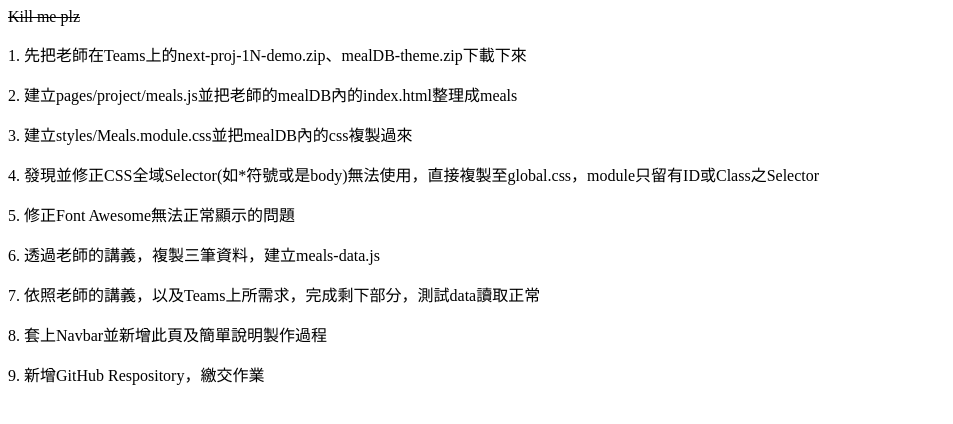
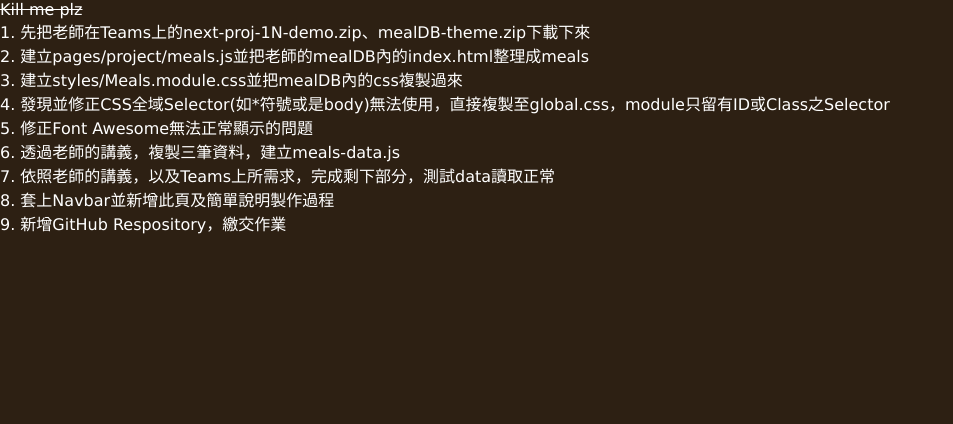
Before and after one commit to 208417021/next-proj-1N-demo, a Next.js app: page /project/process in a window 1280 px wide. Shown: the top 424 px of the page, without its empty margins (0-953 px from the left). Built offline with nearby package versions, Linux system fonts and the light colour scheme.

Commit message:
FIXED CSS error

```diff
--- /dev/null
+++ b/pages/_app.js
@@ -0,0 +1,7 @@
+import '../styles/globals.css'
+
+function MyApp({ Component, pageProps }) {
+  return <Component {...pageProps} />
+}
+
+export default MyApp
--- a/pages/project/meals.js
+++ b/pages/project/meals.js
@@ -1,3 +1,4 @@
+
 import styles from '../../styles/Meals.module.css';
 import cards_styles from '../../styles/Cards.module.scss';
 import cards from '../../meals-data';
--- a/styles/globals.css
+++ b/styles/globals.css
@@ -1,28 +1,25 @@
-@import url('https://fonts.googleapis.com/css2?family=Poppins:wght@300;400;500;600;700&display=swap');
-* {
-  box-sizing: border-box;
-  margin: 0;
-  padding: 0;
-}
 html,
 body {
-  font-family: 'Poppins', sans-serif;
-  line-height: 1.8;
-  font-size: 10px;
+  padding: 0;
+  margin: 0;
+  /* font-family: -apple-system, BlinkMacSystemFont, Segoe UI, Roboto, Oxygen,
+    Ubuntu, Cantarell, Fira Sans, Droid Sans, Helvetica Neue, sans-serif; */
+
   background: #2d2013;
   color: #fff;
   font-family: Verdana, Geneva, Tahoma, sans-serif;
   margin: 0;
 }
+
 a {
+  color: inherit;
   text-decoration: none;
-  color: steelblue;
 }
-p {
-  margin: 10px 0;
-}
-h1 {
-  margin-bottom: 20px;
+
+* {
+  box-sizing: border-box;
+  margin: 0;
+  padding: 0;
 }
 
 input,
@@ -37,39 +34,10 @@
 
 input[type='text'] {
   width: 300px;
-  } */
+}
 
-.btn {
-  display: inline-block;
-  background: red;
-  color: #fff;
-  padding: 10px 20px;
-  cursor: pointer;
-  border: 0;
-  border-radius: 5px;
+@media (max-width: 500px) {
+  input[type='text'] {
+    width: 100%;
   }
-.btn:hover {
-  opacity: 0.9;
 }
-.btn-secondary {
-  font: inherit;
-  font-size: 13px;
-  background: #000;
-  color: #fff !important;
-  border: 0;
-  border-radius: 5px;
-  padding: 5px 15px;
-  margin: 0 20px;
-  cursor: pointer;
-}
-.btn-secondary:hover {
-  opacity: 0.8;
-}
-.btn-icon {
-  display: flex;
-  align-items: center;
-  justify-content: center;
-}
-.btn-icon svg {
-  margin-right: 5px;
-}
```
Also changed, not shown: styles/Meals.module.css (+0 -25 lines). Lines whose indentation alone changed are shown as unchanged.
